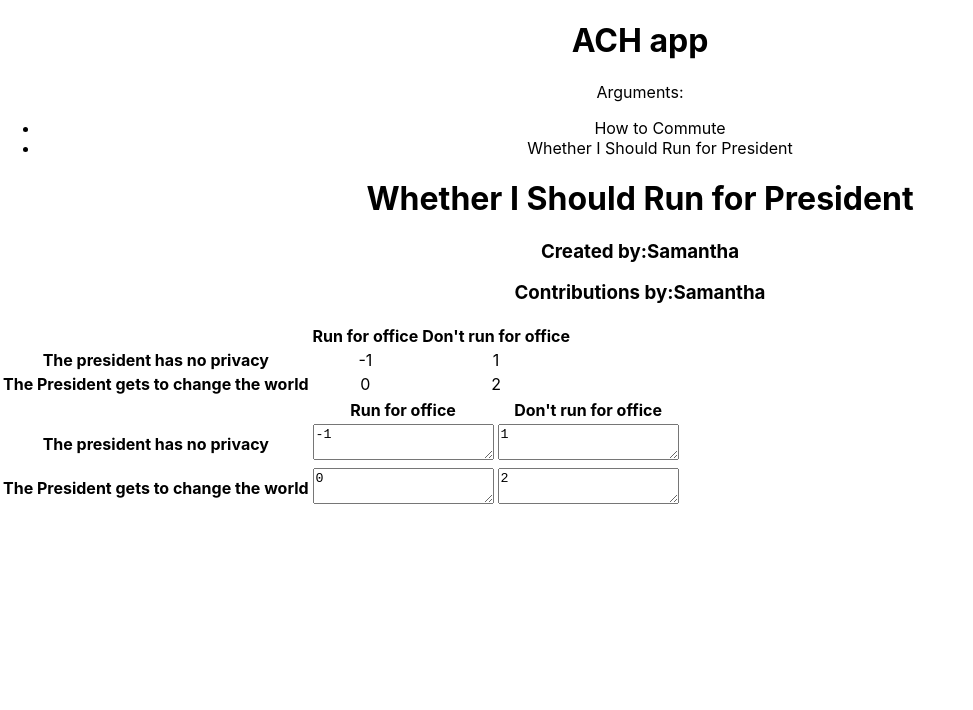
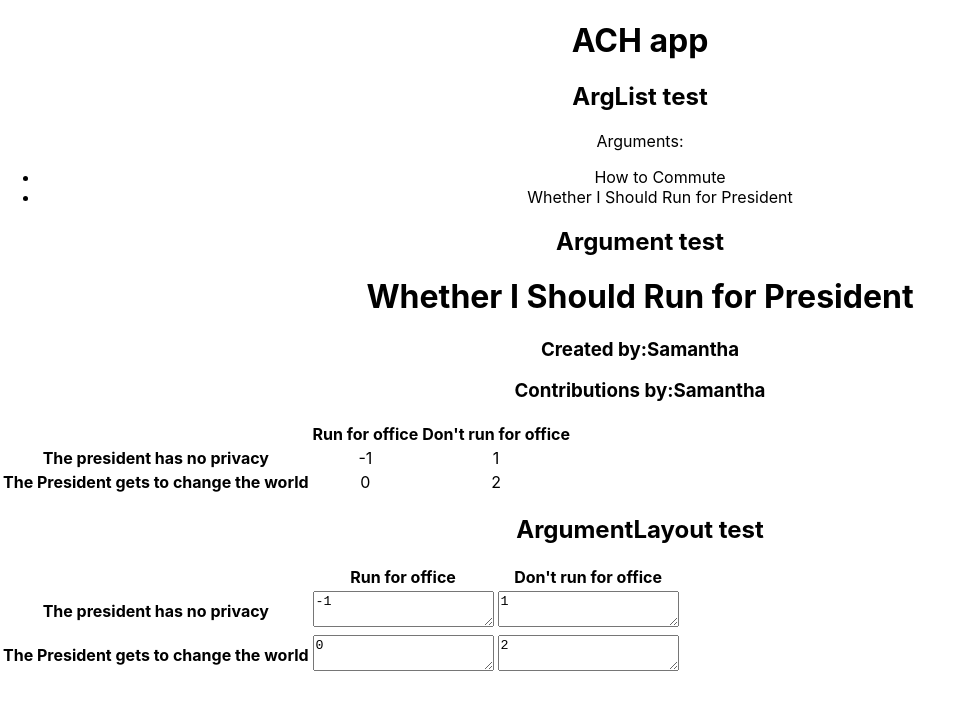
Before and after one commit to smithhmark/good-decisions, a React (Create React App) app in the folder good-decisions-ui/: page / in a window 1280 px wide. Shown: the top 710 px of the page, without its empty margins (0-973 px from the left). Built offline with nearby package versions, Linux system fonts and the light colour scheme.

Commit message:
migrating ArgList to use argsummaries from fakeapi

```diff
--- a/good-decisions-ui/src/App.js
+++ b/good-decisions-ui/src/App.js
@@ -16,8 +16,11 @@ class App extends Component {
     return (
       <div className="App">
         <h1>ACH app</h1>
-        <ArgList>{this.state.arguments}</ArgList>
+        <h2>ArgList test</h2>
+        <ArgList>{this.state.arguments.map(api.summarizeArgument)}</ArgList>
+        <h2>Argument test</h2>
         <Argument>{this.state.arguments[1]}</Argument>
+        <h2>ArgumentLayout test</h2>
         <ArgumentLayout cellFactory={(cid, supp) => {
             return ( <td key={cid}><textarea >{supp}</textarea></td>)}}>
           {this.state.arguments[1]}
--- a/good-decisions-ui/src/components/ArgList.js
+++ b/good-decisions-ui/src/components/ArgList.js
@@ -3,20 +3,31 @@ import React, { Component } from 'react';
 const ArgListEntry = (props) => {
   if (props.creator) {
     return (<li key={props.key}><span>{props.children}</span>
-       <span>&nbsp;(Created by:<span>{props.creator}</span>)</span></li>
+       <span>&nbsp;(Created by:<span>{props.creator.uname}</span>)</span></li>
     );
   } else {
     return (<li key={props.key}><span>{props.children}</span></li>);
   }
 }
 
+/*
+ * <ArgList>[argSumms]</ArgList>
+ *
+ */
 class ArgList extends Component {
   render() {
     let args = null;
     if (this.props.children) {
-      args = this.props.children.map((e, i) => {
-        return <ArgListEntry key={i} creator={e.users.uid}>{e.title}</ArgListEntry>;
-      });
+      //console.log("arglist children:", this.props.children);
+      if (this.props.showcreator) {
+        args = this.props.children.map((e, i) => {
+          return <ArgListEntry key={i} creator={e.creator}>{e.title}</ArgListEntry>;
+        });
+      } else {
+        args = this.props.children.map((e, i) => {
+          return <ArgListEntry key={i}>{e.title}</ArgListEntry>;
+        });
+      }
     } else {
       args = "There are no arguments available";
     }
```
